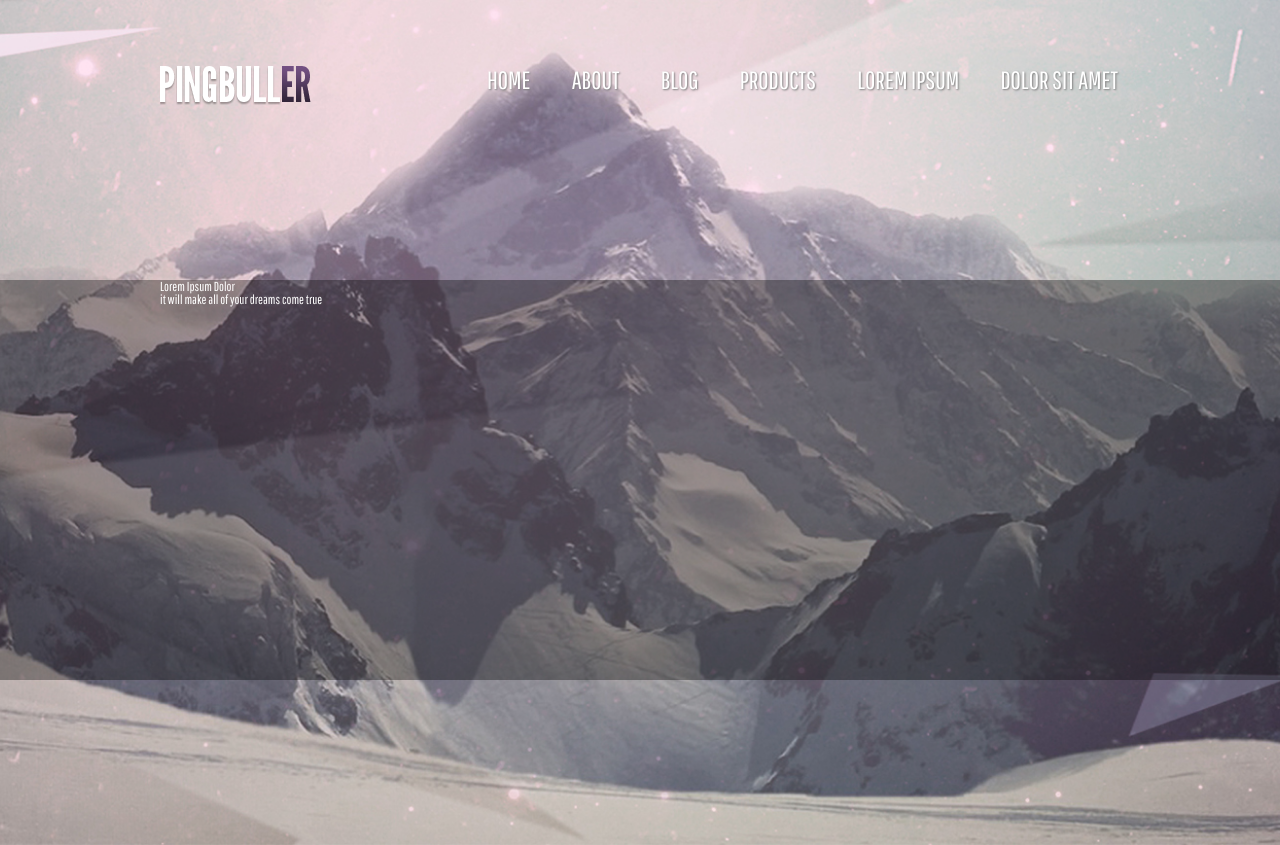
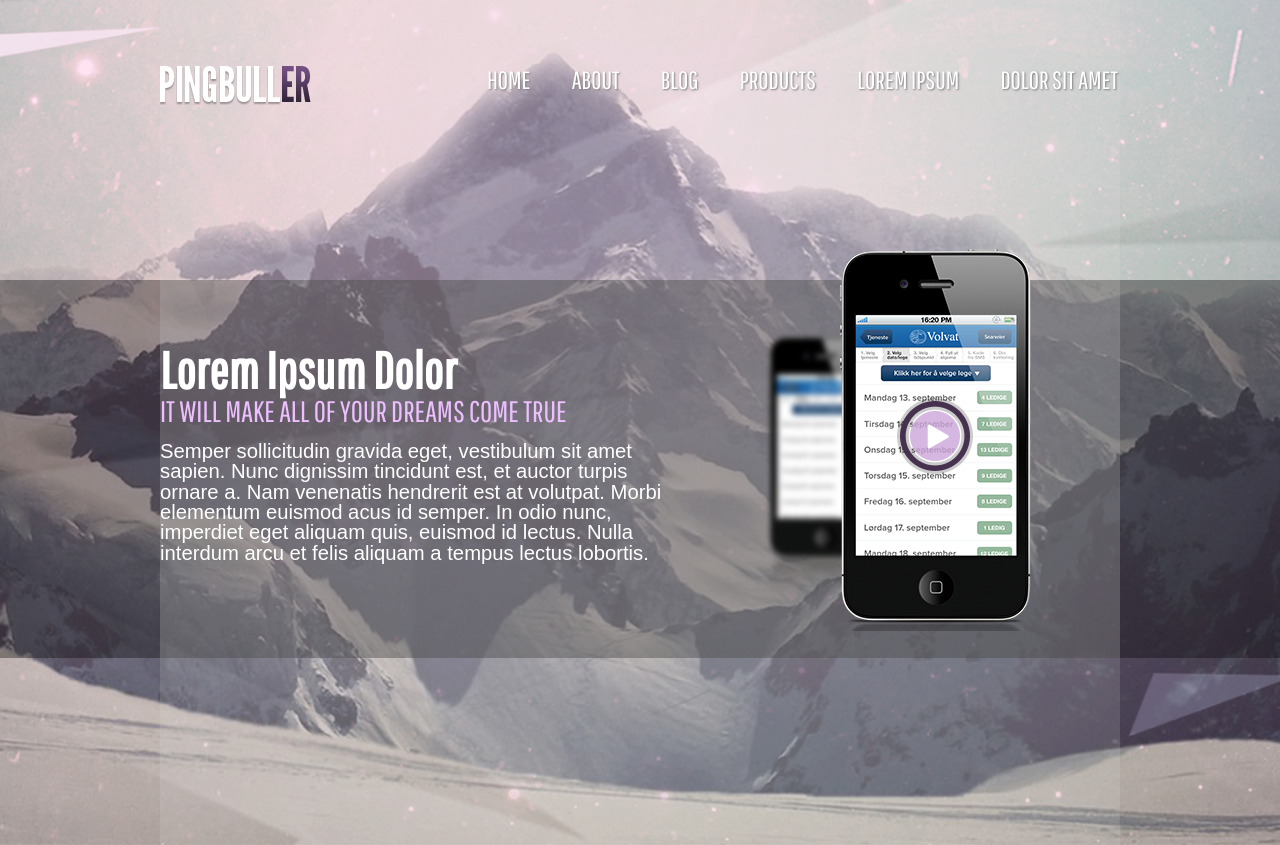
Before and after one commit to Rytoff/exam_07_08, a plain HTML site: page index.html in a window 1280 px wide. Drawn offline with Linux system fonts and the light colour scheme.

Commit message:
header slider added

```diff
--- a/css/main.css
+++ b/css/main.css
@@ -15,7 +15,7 @@ h1, h2, h3, h4,
 	height: inherit;
 	margin: 0 auto;
 
-	/*background-color: rgba(220,220,220,.5);*/
+	background-color: rgba(220,220,220,.15);
 }
 header	{
 	background-color: #c1c1c1;
@@ -58,8 +58,32 @@ header	{
 .header__slider	{
 	position: absolute;
 	left: 0; top: 280px;
-	height: 400px;
+	height: 378px;
 	width: 100%;
 	background-color: rgba(0,0,0,.35);
 	z-index: 999;
 }
+.header__slider__left h2	{
+	padding: 64px 0 0;
+	font-size: 396%;
+	font-weight: bold;
+}
+.header__slider__left h3	{
+	color: #edbfff;
+	padding-top: 2px;
+	font-size: 228%;
+	text-transform: uppercase;
+}
+.header__slider__left p	{
+	font-family: 'Alegreya Sans', sans-serif;
+	color: white;
+	font-size: 156%;
+	float: left;
+	width: 53%;
+	margin-top: 14px;
+}
+.header__slider__phone	{
+	position: relative;
+	right: -84px;
+	top: -184px;
+}
--- a/index.html
+++ b/index.html
@@ -8,6 +8,7 @@
 		<link rel="stylesheet" href="css/main.css">
 		<!-- pingbuller logo font-->
 		<link href='https://fonts.googleapis.com/css?family=Pathway+Gothic+One' rel='stylesheet' type='text/css'>
+		<link href='https://fonts.googleapis.com/css?family=Alegreya+Sans:300' rel='stylesheet' type='text/css'>
 	</head>
 
 	<body>
@@ -25,10 +26,19 @@
 					</ul>
 				</nav>
 				<div class="header__slider">
-					<aside class="header__slider__left content">
+					<div class="header__slider__left content">
 						<h2>Lorem Ipsum Dolor</h2>
 						<h3>it will make all of your dreams come true</h3>
-					</aside>
+						<p>Semper sollicitudin gravida eget, vestibulum sit amet sapien.
+						Nunc dignissim tincidunt est, et auctor turpis ornare a. Nam
+						venenatis hendrerit est at volutpat. Morbi elementum euismod
+						acus id semper. In odio nunc, imperdiet eget aliquam quis,
+						euismod id lectus. Nulla interdum arcu et felis aliquam a tempus
+						lectus lobortis.</p>
+						<figure class="header__slider__phone">
+							<img src="img/iphone_blur.png" alt="phone">
+						</figure>
+					</div>
 				</div>
 			</article>
 		</header>
```
Also changed, not shown: img/iphone_blur.png (added).
